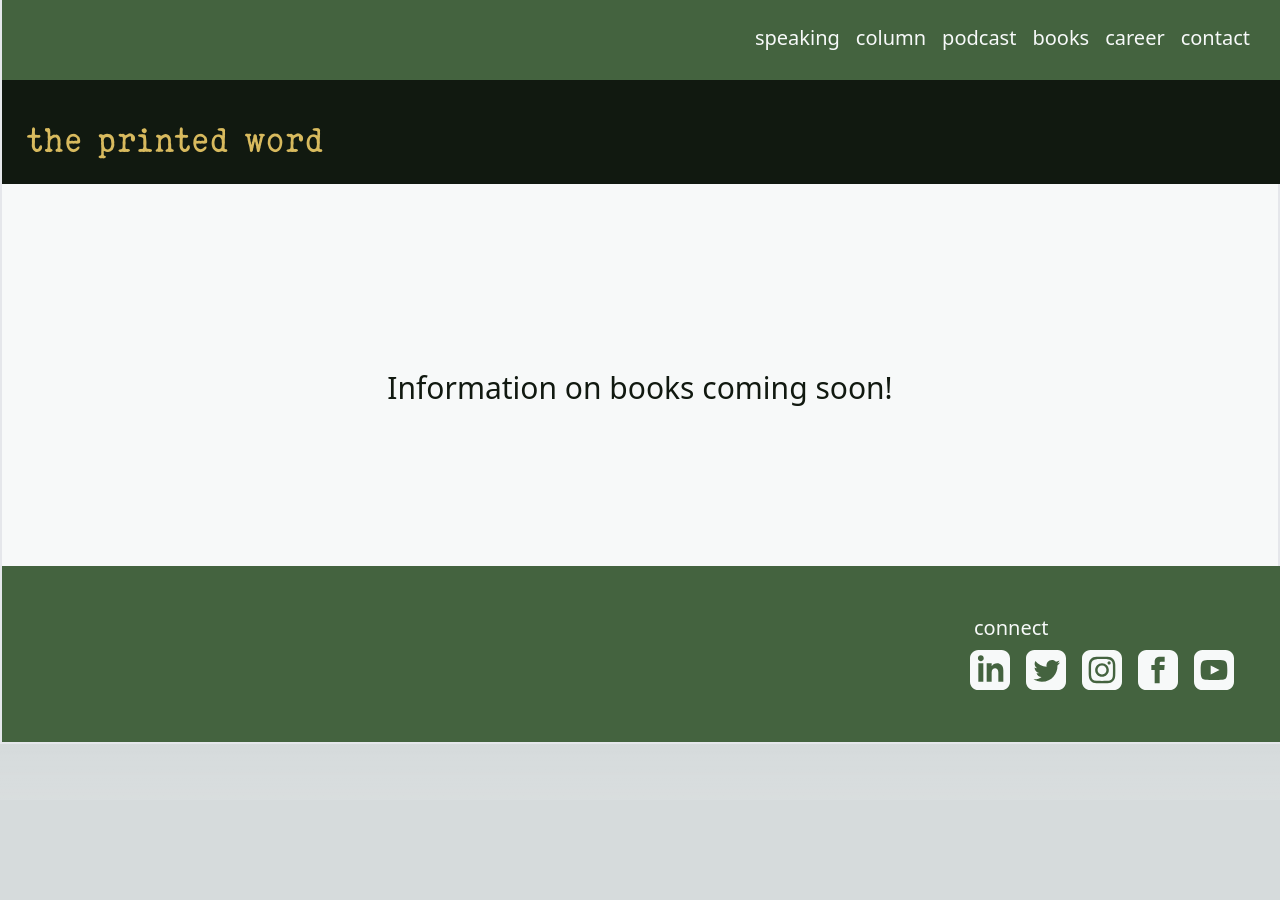
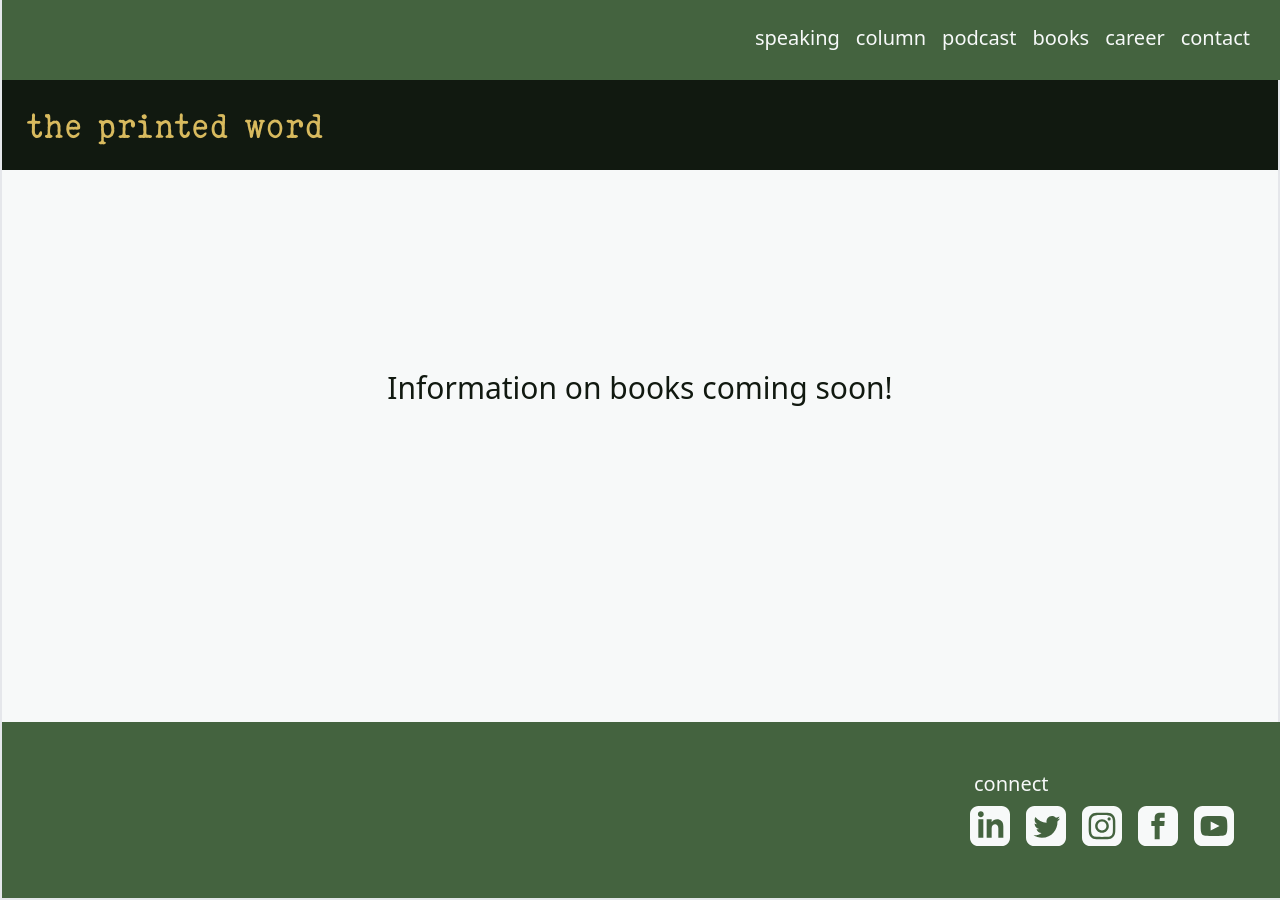
Before and after one commit to Jerud-Moyer/tony-ventrella-web, a Next.js app: page /books in a window 1280 px wide. Before the commit the page ends 800 px from the top, so only its background shows below. Built offline with nearby package versions, Linux system fonts and the light colour scheme.

Commit message:
fix footer spacing

```diff
--- a/src/components/Footer.tsx
+++ b/src/components/Footer.tsx
@@ -3,7 +3,7 @@ import React from 'react'
 
 function Footer() {
   return (
-    <div className='h-44 w-screen p-10  bg-dark_green'>
+    <div className='h-44 w-screen p-10 absolute bottom-0  bg-dark_green'>
       <div className='mt-2 block float-right'>
         <p className='pl-3 text-xl text-soft_white'>connect</p>
         <div className='row'>
--- a/src/components/SubPageLayout.tsx
+++ b/src/components/SubPageLayout.tsx
@@ -10,15 +10,15 @@ type Props = {
 
 function SubPageLayout({ typeoutMessage, children }: Props) {
   return (
-    <div className='bg-soft_white border-2'>
+    <div className='relative bg-soft_white border-2 pb-44'>
       <Toolbar />
-      <div className='absolute top-20 w-full h-18 p-6 bg-eerie_black'>
+      <div className='absolute top-16 w-full h-18 p-6 bg-eerie_black'>
         <TypeOut
           forHome={false}
           text={typeoutMessage}
         />
       </div>
-      <div className='mt-52 p-40'>
+      <div className='mt-52 p-40 min-h-[64vh]'>
         { children }
       </div>
       <Footer />
```
